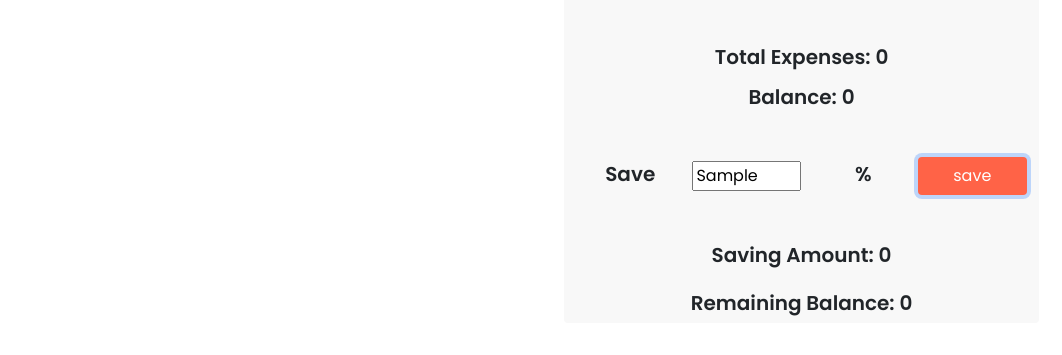
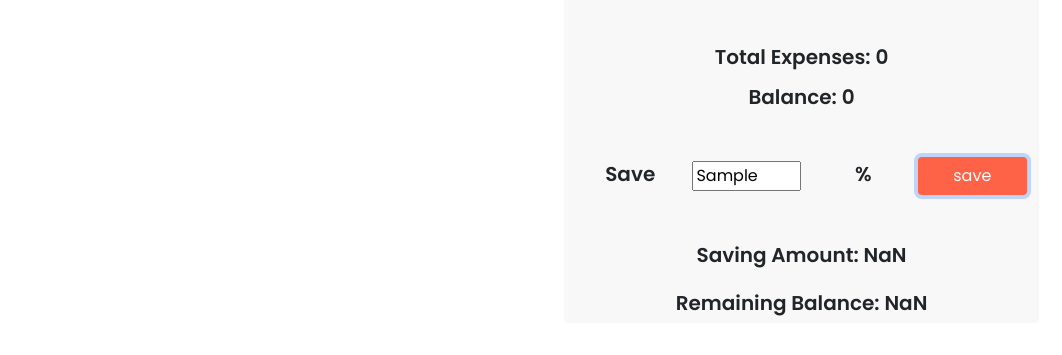
Before and after one commit to Adnan-Eram-Argho/money-master-argho, a plain HTML site: page index.html in a window 1280 px wide. Both pictures are taken after typing "Sample" into the empty fields and a click on the button "save". Shown: the part 515-870 px from the top of the page, without its empty margins (171-1233 px from the left). Drawn offline with nearby package versions, Linux system fonts and the light colour scheme.

Commit message:
almost done

```diff
--- a/index.html
+++ b/index.html
@@ -75,14 +75,14 @@
                 <!-- save -->
                 <div class="mt-5 d-flex flex-row align-items-center ">
                     <h5 class="mt-1 header-tag w-25">Save</h5>
-                    <input type="text" class="w-25 ms-2">
+                    <input type="text" class="w-25 ms-2" id="save">
                     <h5 class="mt-1 header-tag w-25 ms-2">%</h5>
-                    <button class="btn w-25 universal-button">save</button>
+                    <button class="btn w-25 universal-button" id="save-btn">save</button>
 
                 </div>
                 <!-- saving amount -->
-                <h5 class="mt-5 header-tag">Saving Amount: <span>0</span></h5>
-                <h5 class="mt-4 header-tag"> Remaining Balance: <span>0</span></h5>
+                <h5 class="mt-5 header-tag">Saving Amount: <span id="save-amount">0</span></h5>
+                <h5 class="mt-4 header-tag"> Remaining Balance: <span id="remain-amount">0</span></h5>
             </div>
 
 
--- a/js/app.js
+++ b/js/app.js
@@ -1,10 +1,11 @@
 let income = document.getElementById('income')
-let ids = ['income', 'food', 'others', 'rent']
+let ids = ['income', 'food', 'others', 'rent',]
 // calculate button
 function inputId(id) {
     return document.getElementById(id);
 }
-document.getElementById('calc-btn').addEventListener('click', function (e) {
+//error handeling
+function errorHands(ids) {
     for (const id of ids) {
         if (inputId(id).value <= 0) {
             alert('plese write a positive number in ' + id)
@@ -13,6 +14,10 @@ document.getElementById('calc-btn').addEventListener('click', function (e) {
             break
         }
     }
+}
+// calculate button
+document.getElementById('calc-btn').addEventListener('click', function (e) {
+    errorHands(ids);
     // total expenses
     inputId('total-expenses').innerText = (parseFloat(inputId('food').value) + parseFloat(inputId('others').value) + parseFloat(inputId('rent').value));
     // balance
@@ -21,5 +26,17 @@ document.getElementById('calc-btn').addEventListener('click', function (e) {
     } else {
         inputId('Balance').innerText = (parseFloat(income.value) - parseFloat(inputId('total-expenses').innerText))
     }
-
 })
+// save button
+document.getElementById('save-btn').addEventListener('click', function (e) {
+    ids.push('save');
+    errorHands(ids);
+    // save amount
+    let spendAbleMoney = parseFloat(income.value) - (parseFloat(income.value) * (parseFloat(inputId('save').value) / 100));
+    inputId('save-amount').innerText = parseFloat(income.value) - spendAbleMoney;
+    inputId('remain-amount').innerText = inputId('Balance').innerText - inputId('save-amount').innerText;
+    // remain ammount
+    if (inputId('remain-amount').innerText <= 0) {
+        alert('you should have spent less this mounth')
+    }
+})
```
